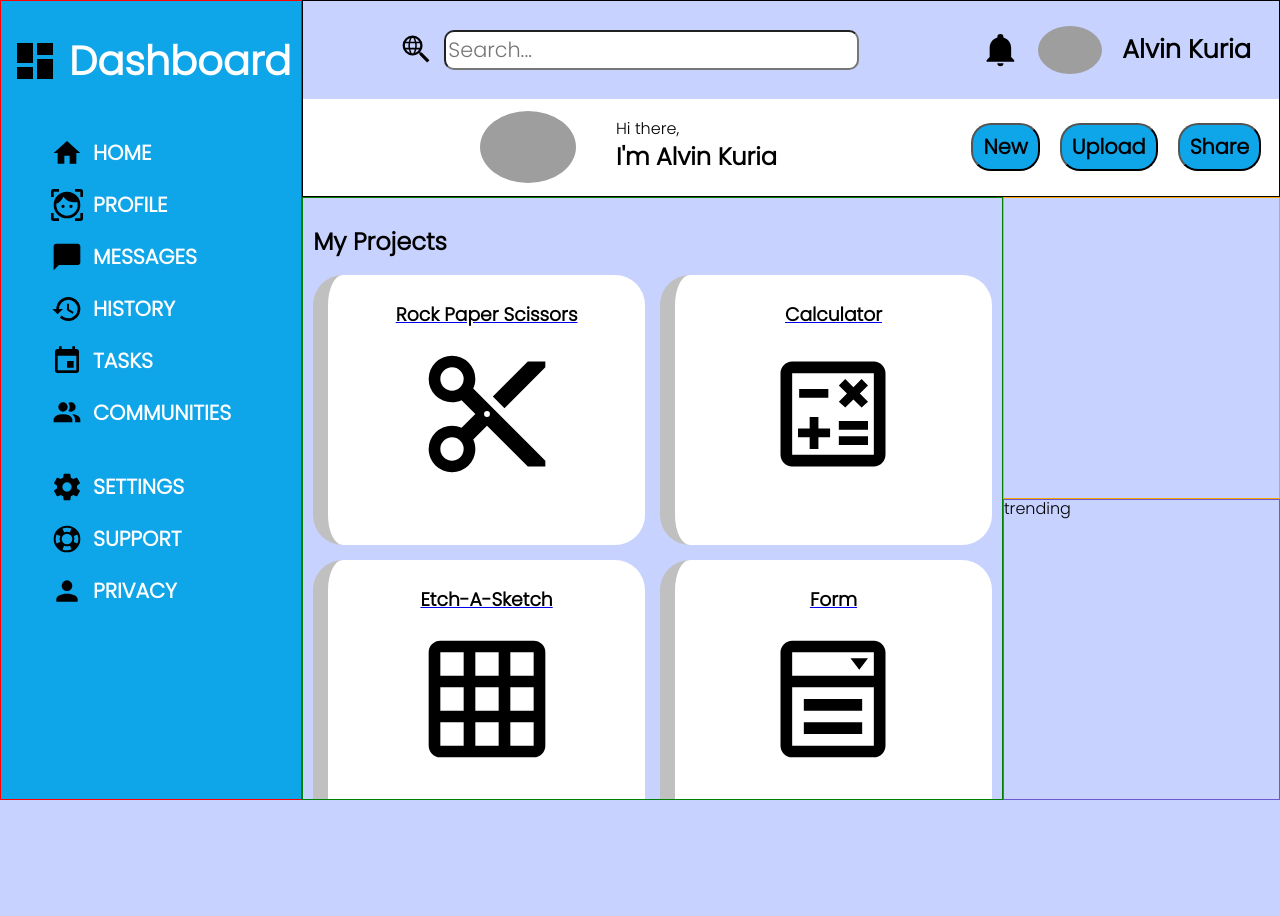
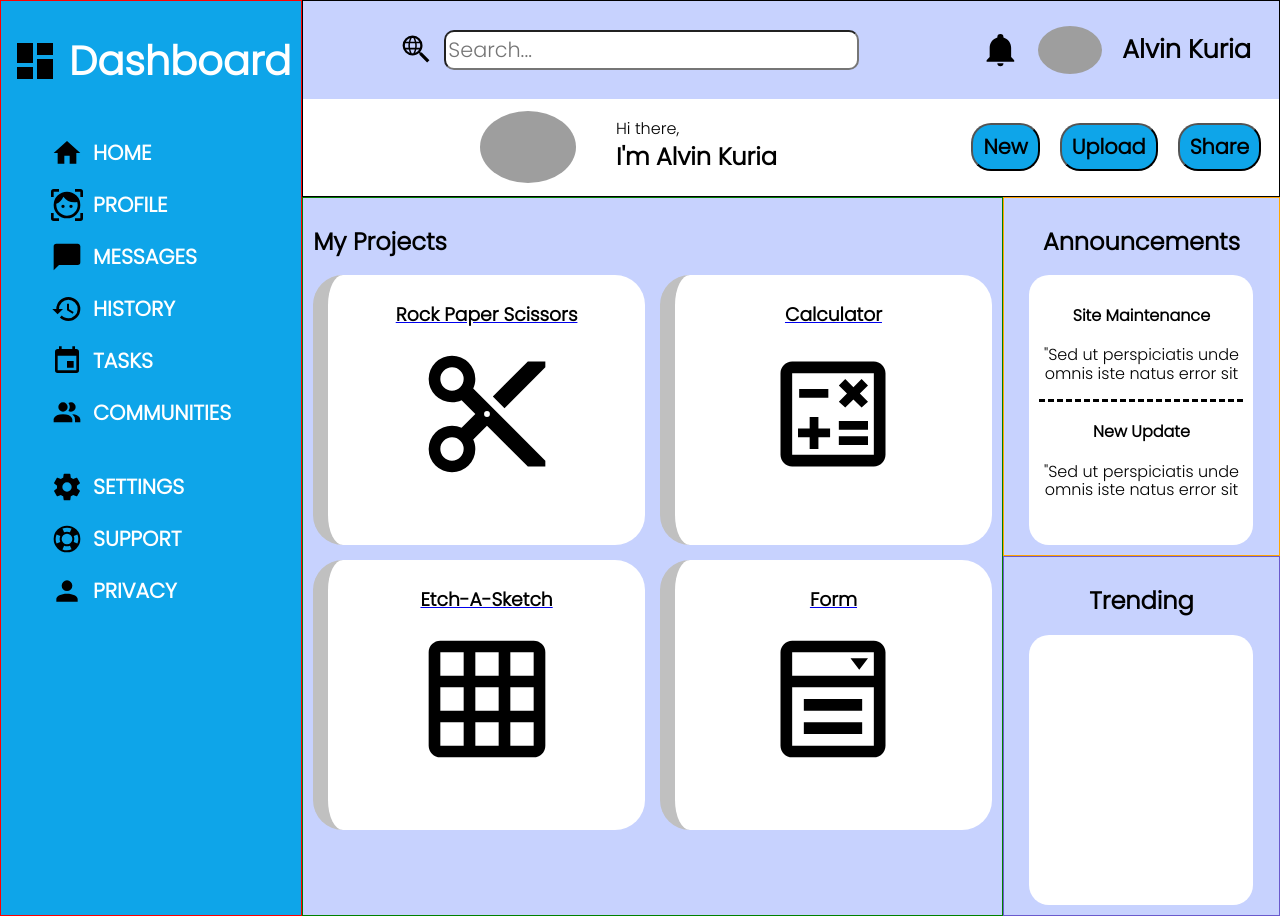
Before and after one commit to acekuria/Dashboard, a plain HTML site: page index.html in a window 1280 px wide. Before the commit the page ends 800 px from the top, so only its background shows below. Drawn offline with Linux system fonts and the light colour scheme; grey boxes are pictures that could not be loaded.

Commit message:
Announcements finished

```diff
--- a/index.html
+++ b/index.html
@@ -129,9 +129,30 @@
       </div>
     </div>
     <div class="announcements">
+      <h2>Announcements</h2>
+      <div class="announcement-container">
+        <div class="first-announcement">
+        <h4>Site Maintenance</h4>
+        <p>"Sed ut perspiciatis unde omnis iste natus error sit</p>
+        </div>
+        <div class="second-announcement">
+          <h4>New Update</h4>
+          <p>"Sed ut perspiciatis unde omnis iste natus error sit</p>
+        </div>
+      </div>
+    </div>
+    <div class="trending">
+      <h2>Trending</h2>
+      <div class="trending-container">
+        <div>
 
+        </div>
+        <div></div>
+        <div></div>
+        <div></div>
+      </div>
     </div>
-    <div class="trending">trending</div>
+
   </div>
 
 
--- a/styles.css
+++ b/styles.css
@@ -549,13 +549,32 @@ ul li a {
 
 }
 
+.announcements, .trending{
+  border:1px solid orange ;
+  padding: 10px;
+  text-align: center;
+  display: flex;
+  flex-direction: column;
+  align-items: center;
+}
 
+.announcement-container, .trending-container {
+  background-color: white;
+  height: 250px;
+  width: clamp(200px, 80%, 400px);
+  border-radius: 20px;
+  display: flex;
+  flex-direction: column;
+  text-align: center;
+  padding: 10px;
+}
 
-
-.announcements{
-  border:1px solid orange ;
+.first-announcement {
+  border-bottom: 3px dashed black;
 }
 
 .trending {
   border: 1px solid slateblue;
+  padding: 10px;
+  text-align: center;
 }
```
